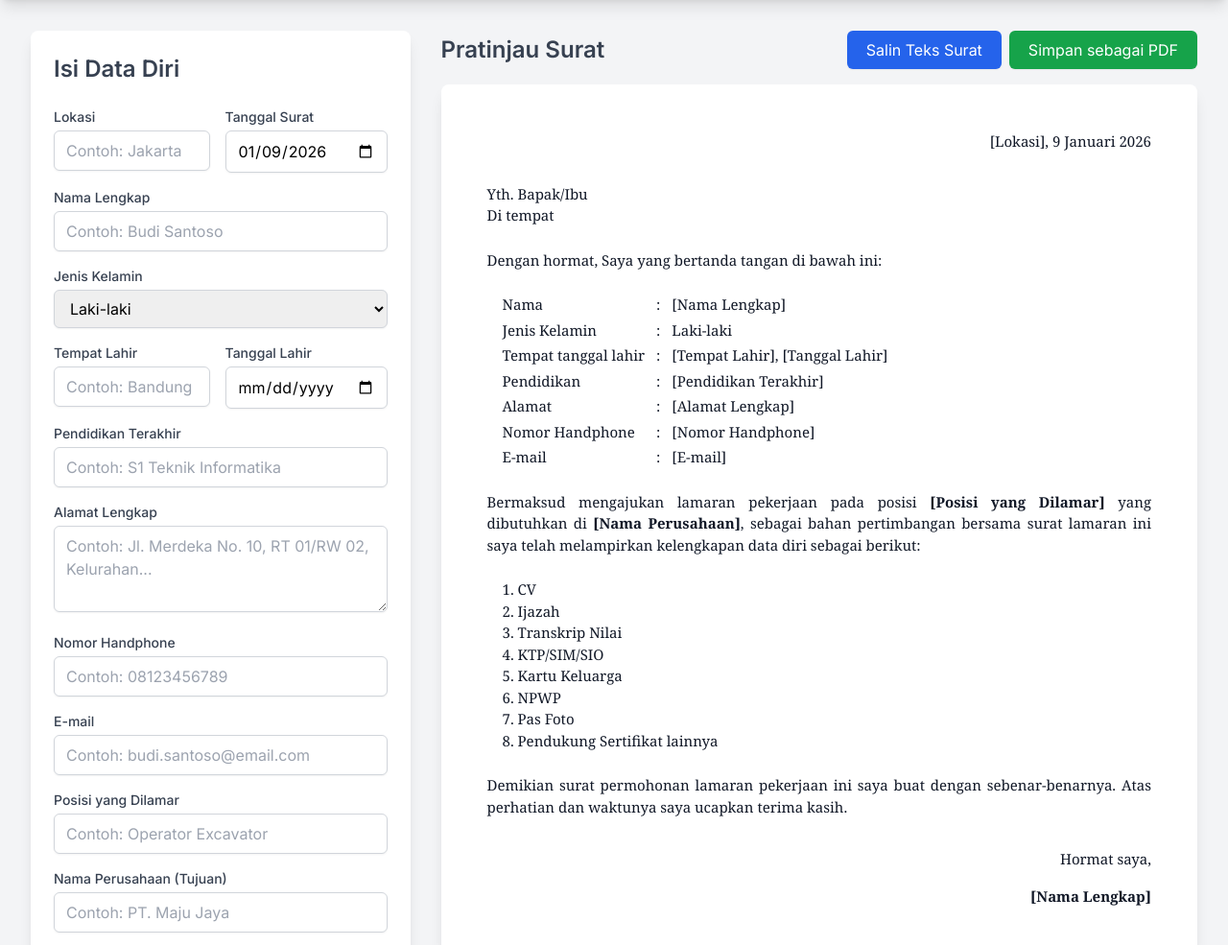
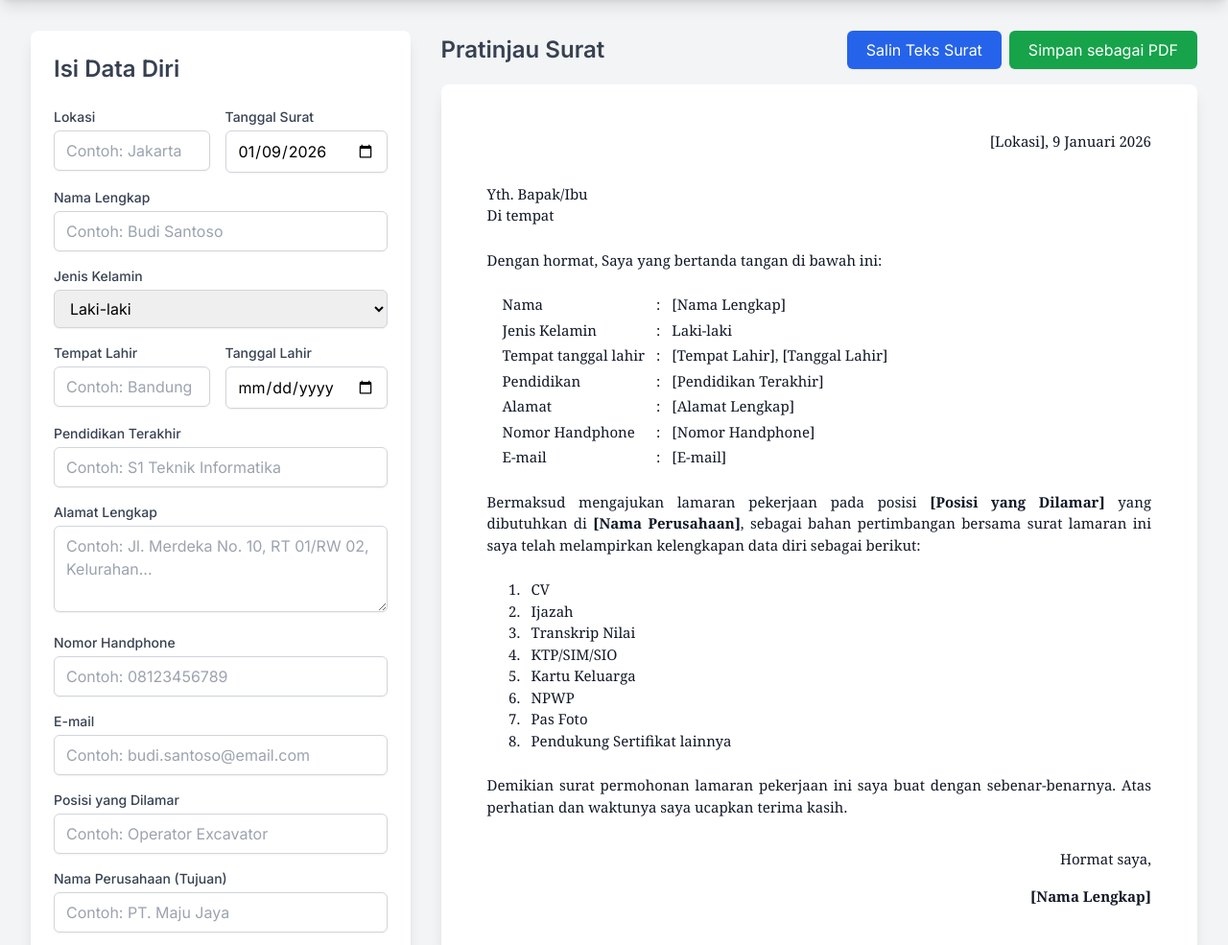
Before and after one commit to kacalayar/Surat-Lamaran-Generator, a website: page public/index.html in a window 1280 px wide. Shown: the part 76-1061 px from the top of the page at 96% size. Drawn offline with nearby package versions, Linux system fonts and the light colour scheme; a web font is replaced by a local one.

Commit message:
fix(css): adjust attachment list indentation and alignment
Added explicit left padding to the attachment list so the numbers and text stay neatly aligned, and trimmed the list’s default margin for a cleaner layout.

```diff
--- a/public/index.html
+++ b/public/index.html
@@ -34,10 +34,13 @@
         .personal-data-grid > span:nth-child(3n+2) {
             text-align: center;
         }
-        /* HAPUS ATURAN LAMA - SUDAH TIDAK DIPERLUKAN DAN KELIRU */
-        /* .signature-block {
-            page-break-inside: avoid;
-        } */
+        /* Style untuk daftar lampiran agar nomor dan teks sejajar */
+        #output-lampiran {
+            padding-left: 1.5em;
+        }
+        #output-lampiran li {
+            padding-left: 0.5em;
+        }
     </style>
 </head>
 <body class="bg-gray-100 min-h-screen">
@@ -222,7 +225,7 @@ Pendukung Sertifikat lainnya</textarea>
                     </p>
 
                     <!-- Lampiran -->
-                    <ol id="output-lampiran" class="list-decimal mb-6 ml-8">
+                    <ol id="output-lampiran" class="list-decimal mb-6 ml-4">
                         <li>[Lampiran 1]</li>
                         <li>[Lampiran 2]</li>
                     </ol>
```
Also changed, not shown: public/output.css.
